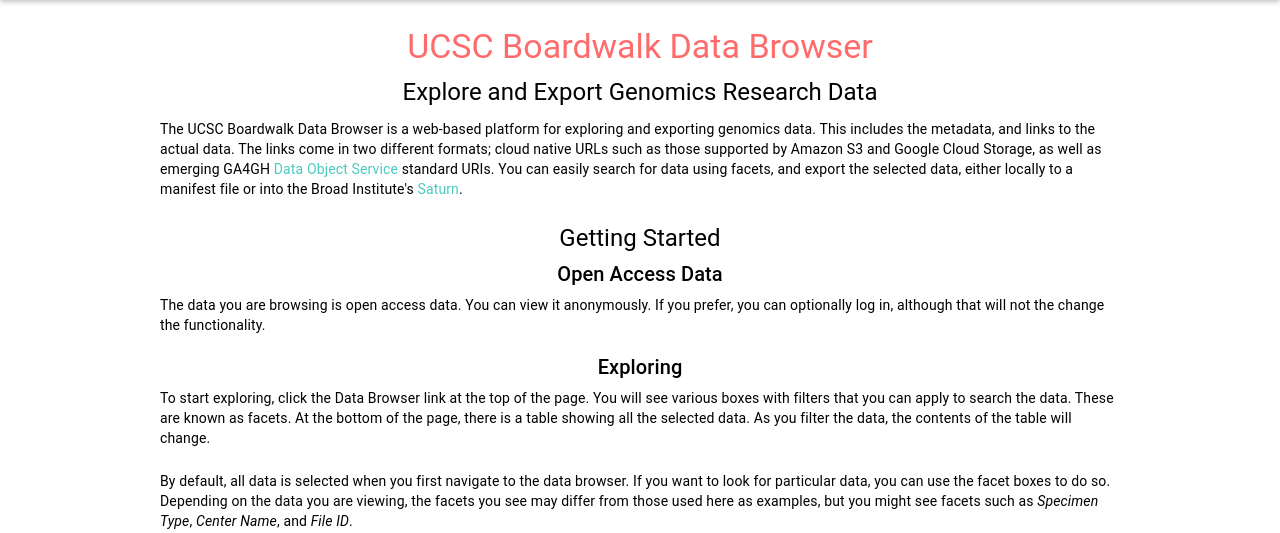
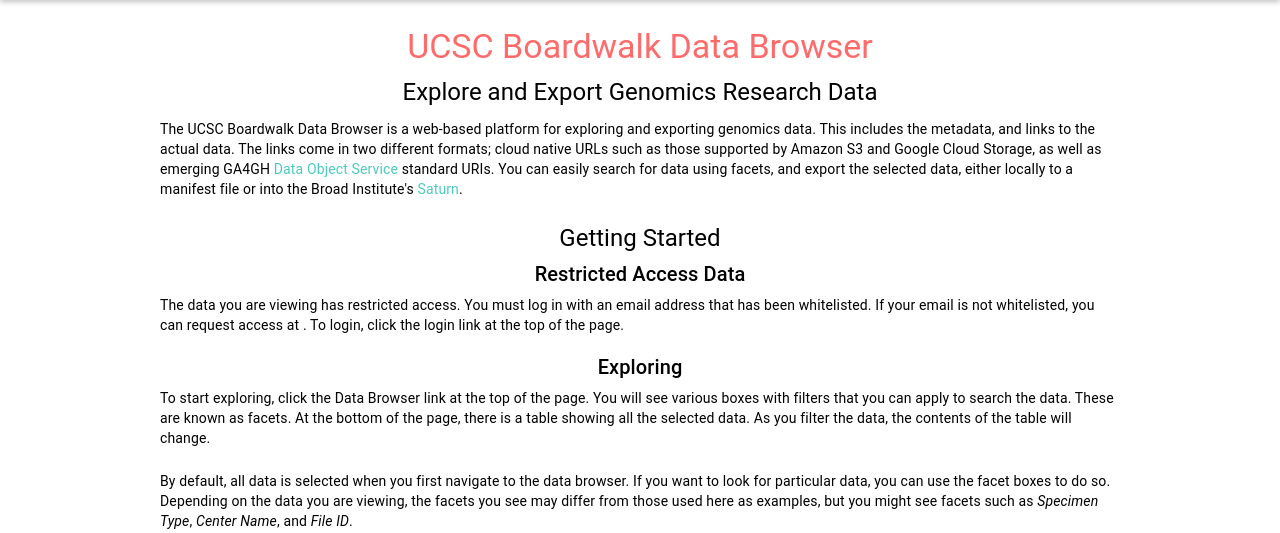
Before and after one commit to ucsc-cgp/cgp-dashboard, a Flask app: page / in a window 1280 px wide. Shown: the part 64-597 px from the top of the page. Run offline with Flask 2, Linux system fonts and the light colour scheme.

Commit message:
Removed if condition, and left text for controlled-access data

```diff
--- a/templates/index.html
+++ b/templates/index.html
@@ -24,7 +24,6 @@
                 <a href="https://bvdp-saturn-prod.appspot.com/">Saturn</a>.
             </p>
             <h2 class="center">Getting Started</h2>
-            {% if auth_required %}
             <h3 class="center">Restricted Access Data</h3>
             <p class="md-body-1">
                 The data you are viewing has restricted access. You must
@@ -35,14 +34,6 @@
                     href="mailto:{{ contact_email }}">{{ contact_email }}</a>.
                 To login, click the login link at the top of the page.
             </p>
-            {% else %}
-                <h3 class="center">Open Access Data</h3>
-                <p class="md-body-1">
-                    The data you are browsing is open access data. You can
-                    view it anonymously. If you prefer, you can optionally
-                    log in, although that will not the change the functionality.
-                </p>
-            {% endif %}
             <h3 class="center">Exploring</h3>
             <p class="md-body-1">
                 To start exploring, click the Data Browser link at the top of
```
Lines whose indentation alone changed are shown as unchanged.
